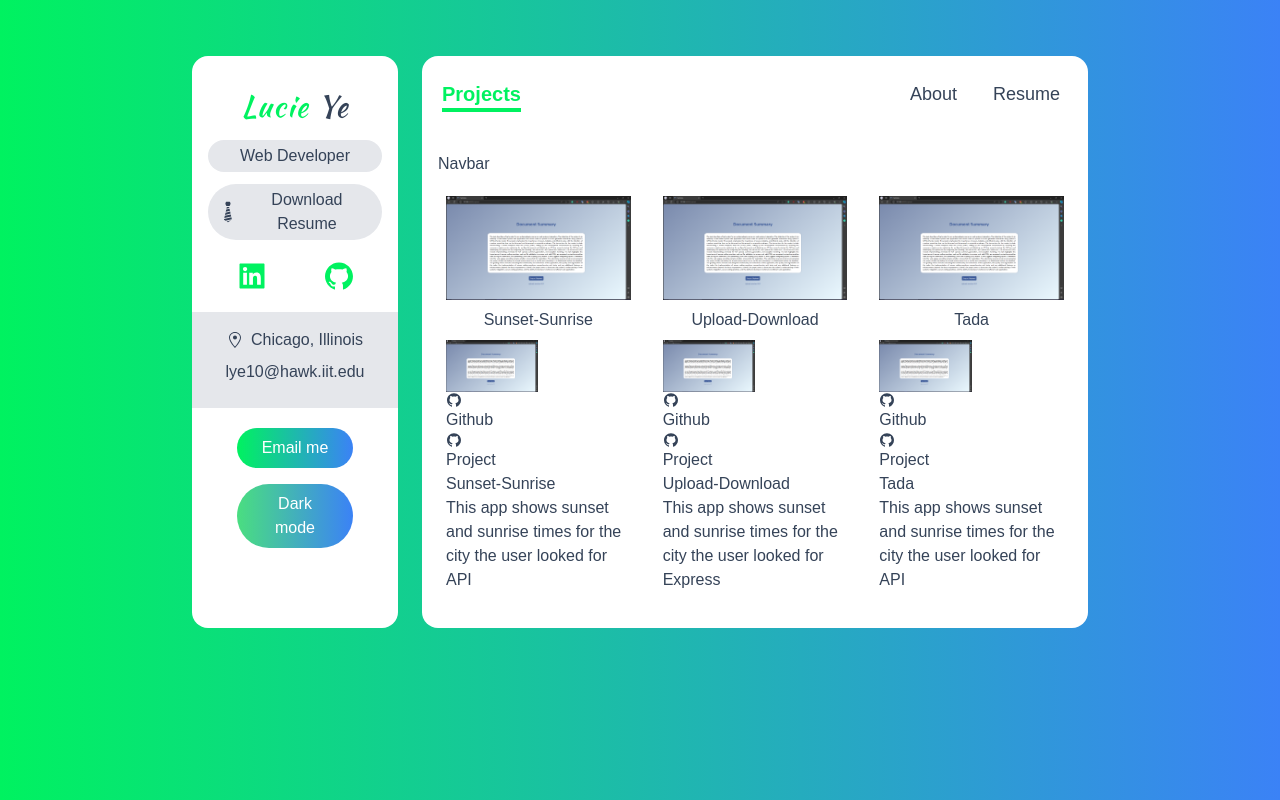
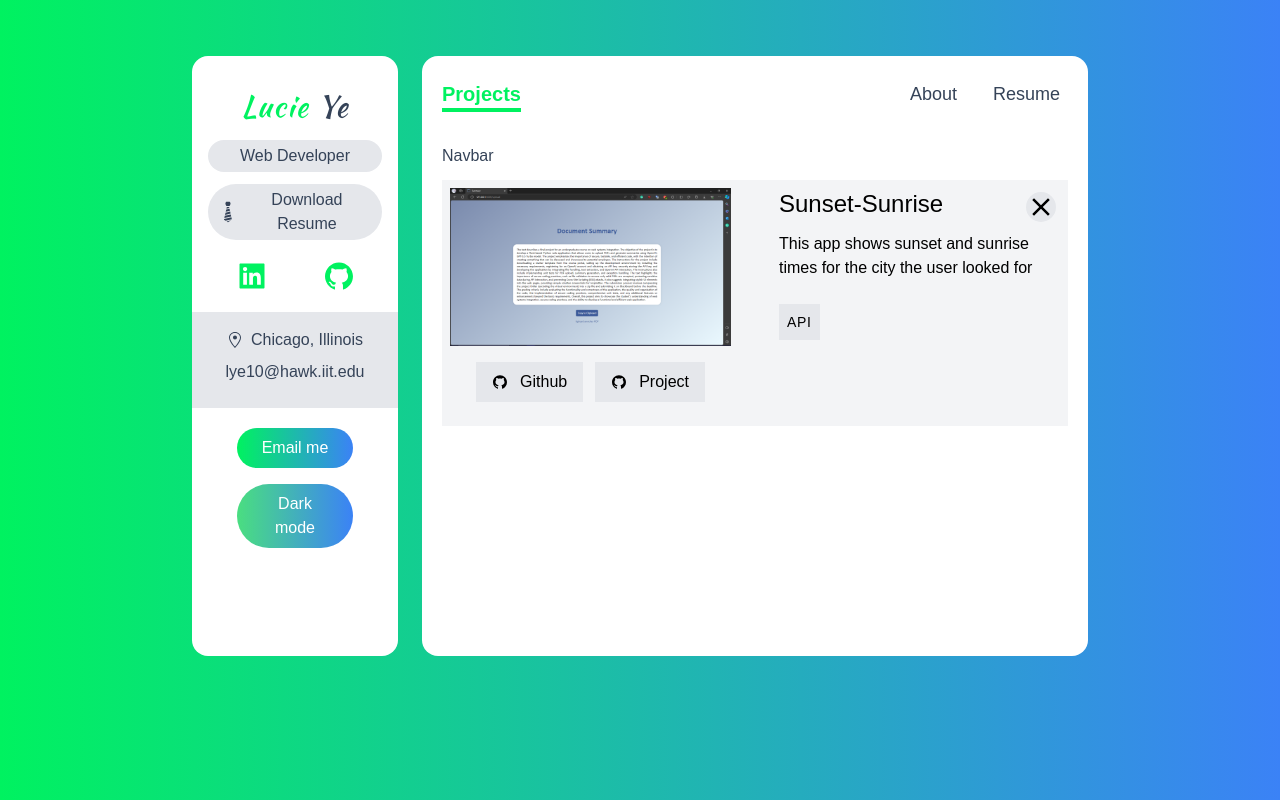
Before and after one commit to yelucie/fall2023-portfolio, a Next.js app: page /projects in a window 1280 px wide. Both pictures are taken after a click on the picture 538 px from the left and 247 px from the top of the page. Built offline with nearby package versions, Linux system fonts and the light colour scheme.

Commit message:
Version 1.1

```diff
--- a/components/ProjectCard.tsx
+++ b/components/ProjectCard.tsx
@@ -1,42 +1,68 @@
-import { Project } from '@/type';
-import React, { FunctionComponent } from 'react'
-import { AiFillGithub } from 'react-icons/ai';
+import { Project } from "@/type";
+import React, { FunctionComponent, useState } from "react";
+import { AiFillGithub } from "react-icons/ai";
+import { MdClose } from "react-icons/md";
 
-const ProjectCard:FunctionComponent<{ project: Project }> = ({
-    project: { name, image_path, category, key_tech, deployed_url, github_url, description }
+const ProjectCard: FunctionComponent<{ project: Project }> = ({
+  project: {
+    name,
+    image_path,
+    category,
+    key_tech,
+    deployed_url,
+    github_url,
+    description,
+  },
 }) => {
+  const [showDetail, setShowDetail] = useState(false);
   return (
     <div>
-        <img src={ image_path } alt={ name } className='cursor-pointer' />
-        <p className='my-2 text-center'>{ name }</p>
-
-        <div className='grid md:grid-cols-2'>
+      <img
+        src={image_path}
+        alt={name}
+        className="cursor-pointer"
+        onClick={() => setShowDetail(true)}
+      />
+      <p className="my-2 text-center">{name}</p>
+      { showDetail && (
+        <div className="absolute grid md:grid-cols-2 top-0 left-0 z-10 p-2 h-auto w-full gap-x-12
+            text-black bg-gray-100 dark:text-white dark:bg-dark-100">
           <div>
-                <img src={ image_path } alt={ name } />
-                <div>
-                    <a href={github_url}>
-                        <AiFillGithub /><span>Github</span>
+            <img src={image_path} alt={name} />
+            <div className="flex justify-center my-4 space-x-3">
+              <a href={github_url} className="flex items-center px-4 py-2 space-x-3 txtlg
+              bg-gray-200 dark:bg-dark-200">
+                <AiFillGithub />
+                <span>Github</span>
               </a>
-                    <a href={deployed_url}>
-                        <AiFillGithub /><span>Project</span>
+              <a href={deployed_url} className="flex items-center px-4 py-2 space-x-3 txtlg
+              bg-gray-200 dark:bg-dark-200">
+                <AiFillGithub />
+                <span>Project</span>
               </a>
-                </div>
             </div>
           </div>
 
           <div>
-            <h2>{ name }</h2>
-            <h3>{ description }</h3>
-            <div>
-                {
-                    key_tech.map((tech) => (
-                        <span key={tech}>{ tech }</span>
-                    ))
-                }
+            <h2 className="mb-3 text-xl font-medium md:text-2xl">{name}</h2>
+            <h3 className="mb-3 font-medium">{description}</h3>
+            <div className="flex flex-wrap mt-5 space-x-2 text-sm tracking-wider">
+              {key_tech.map((tech) => (
+                <span key={tech} className="px-2 py-2 my-1 bg-gray-200 dark:bg-dark-200">
+                    { tech }
+                </span>
+              ))}
             </div>
           </div>
+
+          <button onClick={() => setShowDetail(false)}
+            className="absolute top-3 right-3 rounded-full focus:outline-none bg-gray-200 dark:bg-dark-200">
+            <MdClose size={30} />
+          </button>
         </div>
-  )
-}
+      )}
+    </div>
+  );
+};
 
-export default ProjectCard
+export default ProjectCard;
--- a/pages/projects.tsx
+++ b/pages/projects.tsx
@@ -4,12 +4,12 @@
 
 const Projects = () => {
   return (
-    <div className='p-4'>
+    <div className='px-5 py-2 overflow-y-scroll' style={{height: "65vh"}}>
         <nav>Navbar</nav>
 
-        <div className='grid grid-cols-12 gap-4 my-3'>
+        <div className='grid grid-cols-12 gap-4 my-3 relative'>
           { projects.map(project => (
-            <div className='col-span-12 p-2 sm:col-span-6 lg:col-span-4' key={ project.name }>
+            <div className='col-span-12 p-2 sm:col-span-6 lg:col-span-4 bg-gray-200 dark:bg-dark-200' key={ project.name }>
               <ProjectCard project={project} />
             </div>
           ))}
--- a/tailwind.config.ts
+++ b/tailwind.config.ts
@@ -18,7 +18,7 @@
             },
             dark: {
                DEFAULT: "#010101",
-               100: "#0a0b1e",
+               100: "#0a0b0e",
                200: "#16181d",
                300: "#16181d",
                500: "#0f1115",
```
Lines whose indentation alone changed are shown as unchanged.
